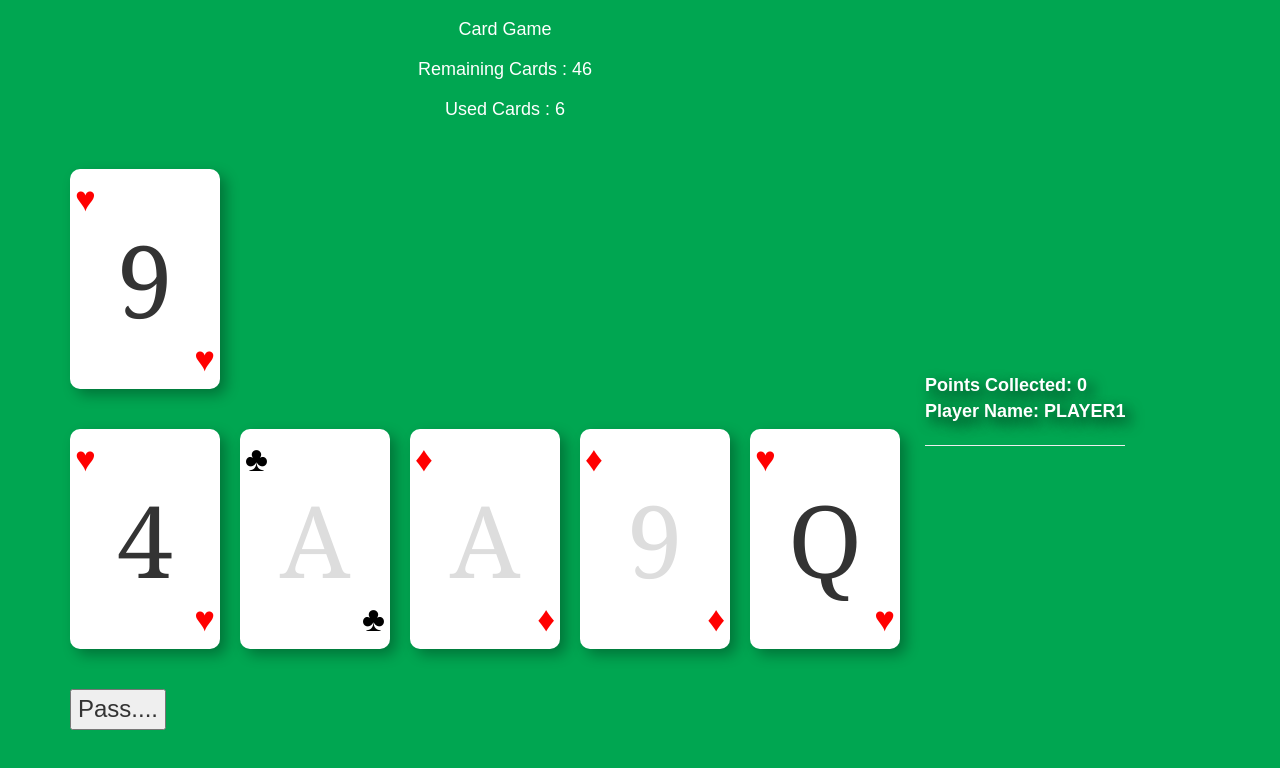
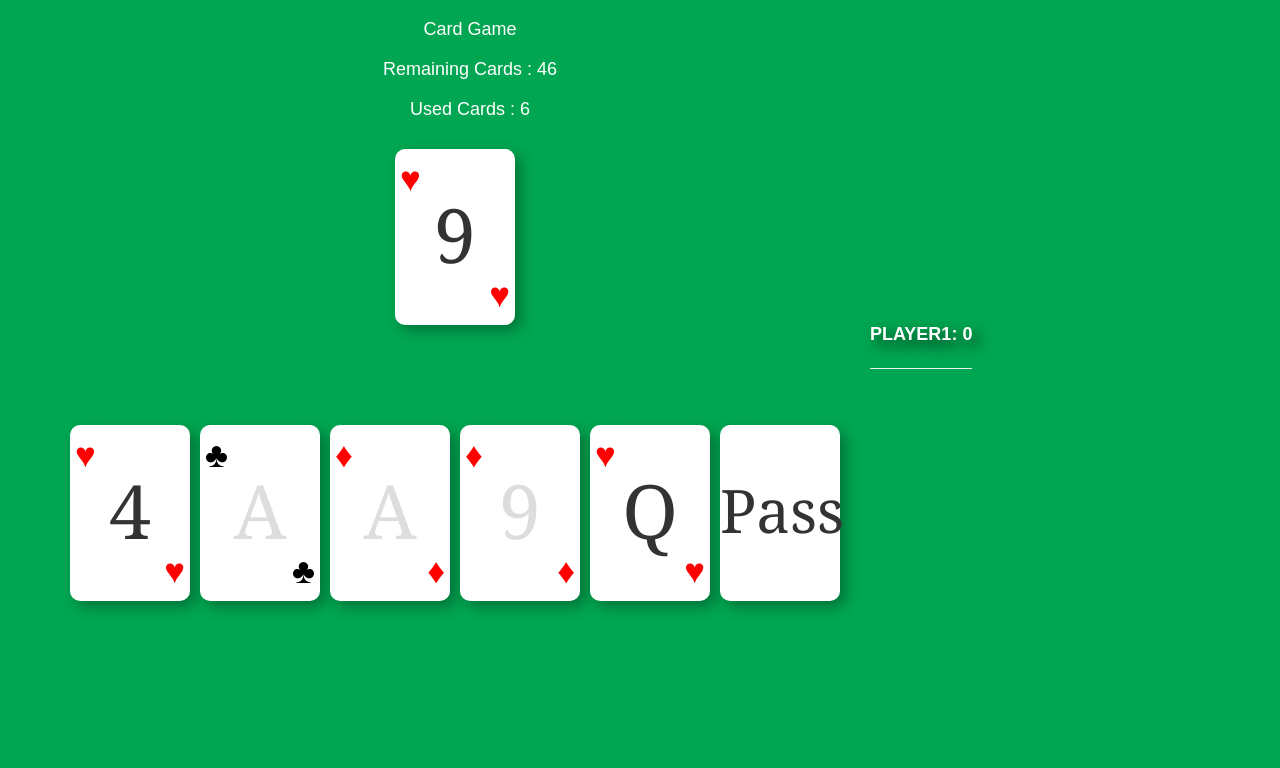
Before and after one commit to handsawy2012/CardGameWithReact, a React app: page /App/1 in a window 1280 px wide. Built offline with nearby package versions, Linux system fonts and the light colour scheme.

Commit message:
Add Pass Card instead of button

```diff
--- a/src/components/DoneFrame.js
+++ b/src/components/DoneFrame.js
@@ -1,15 +1,21 @@
 import React, { Component } from 'react';
 
-const DoneFrame = (props) => {
+class DoneFrame extends React.Component{
+
+constructor(props) {
+        super(props);
+    }
+
+    render(){
             return(
             <div className="text-center">
                 <h2>
-                {props.doneStatus}
+                    {this.props.doneStatus}
                 </h2>
                 {
-                (props.playerName)?
+                    (this.props.playerName)?
                     <h2>
-                    {props.playerName} is the winner ........
+                        {this.props.playerName} is the winner ........
                     </h2>
                     :
                     <h2>
@@ -17,8 +23,8 @@ const DoneFrame = (props) => {
                     </h2>
                 }
             </div>
-
         );
+    }
 }
 
 export default DoneFrame;
--- a/src/components/Game.js
+++ b/src/components/Game.js
@@ -133,17 +133,8 @@ class Game extends React.Component{
         {
             if(!this.players[i].pass)
             {
-                for(var j = 0; j < this.players[i].cardsOnHand.length; j++)
-                {
-                    if(!this.state.selectedCards.find((card)=> card.id == this.players[i].cardsOnHand[j].id))
-                    {
-                        if(this.players[i].cardsOnHand[j].suit == activeCardSuit)
-                        {
                 allPass = false;
                 break;
-                        }
-                    }
-                }
             }
         }
 
@@ -274,10 +265,13 @@ class Game extends React.Component{
     render(){
         return(
             <table>
+            <tbody>
                 <tr>
+                    <td>
                         <h3>Card Game </h3>
                         <h3>Remaining Cards : {this.gameCards.cardCount()}</h3>
                         <h3>Used Cards : {this.usedCards}</h3>
+                    </td>
                 </tr>
                 <tr>
                     <td>
@@ -287,6 +281,10 @@ class Game extends React.Component{
                                     playerName={this.GetTheWinnerName()}/> :
                                     <WildCard activeCard = {this.activeCard}/>
                         }
+                        <br/>
+                        <br/>
+                        <br/>
+                        <br/>
                     </td>
                     <td rowSpan="2">
                     {
@@ -314,7 +312,7 @@ class Game extends React.Component{
                     }
                     </td>
                 </tr>
-                <tr colspan="2">
+                <tr colSpan="2">
                     <td>
                         <div>
                         {
@@ -327,12 +325,16 @@ class Game extends React.Component{
                                                 playerIndex = {this.state.activePlayerIndex}
                                                 key = {this.state.activePlayerIndex}
                                                 activePlayerIndex = {this.state.activePlayerIndex}
-                                            activeCard = {this.activeCard}/>:
-                            <NavLink to="/" className="playAgainLink">Play again...</NavLink>
+                                                activeCard = {this.activeCard}/>
+                                :
+                                <NavLink to="/" className="playAgainLink">
+                                    Play again...
+                                </NavLink>
                         }
                         </div>
                     </td>
                 </tr>
+            </tbody>
             </table>
         );
     }
--- a/src/components/PlayerInfo.js
+++ b/src/components/PlayerInfo.js
@@ -10,17 +10,13 @@ const PlayerInfo = (props) => {
     }
 
     return(
-            <div className={"row " + playerClassName()}>
+            <div className={playerClassName()}>
                 <span>
-                    Points Collected: {props.points}</span>
+                    {props.name}: {props.points}
+                </span>
                 <br/>
-                <span>
-                    Player Name: {props.name}
-                </span>
-
+                <hr/>
                 <br/>
-                                                <hr/>
-                                                <br/>
             </div>
     );
 }
--- a/src/components/StackedCards.js
+++ b/src/components/StackedCards.js
@@ -23,12 +23,11 @@ const StackedCards = (props) => {
                     <p/>
             }
 
-            <div>
-                <button onClick={() => props.passPlay(props.playerIndex)}
+                <div onClick={() => props.passPlay(props.playerIndex)}
+                    className={"card pass"}
                         disabled={props.played || props.activePlayerIndex != props.playerIndex}>
-                    Pass....
-                </button>
-            </div>
+                    <p className={"pass"}>Pass</p>
+                </div>
         </div>
     );
 }
--- a/src/index.css
+++ b/src/index.css
@@ -46,21 +46,34 @@ span, hr,  h3, .playAgainLink{
   cursor: not-allowed;
 }
 
+td{
+  text-align: -webkit-center;
+}
 .card {
   position: relative;
-  float: left;
-  margin-right: 20px;
-  margin-top: 40px;
-  width: 150px;
-  height: 220px;
+  margin-right: 10px;
+  margin-top: 20px;
+  width: 120px;
+  height: 176px;
   border-radius: 10px;
   background: #fff;
   box-shadow: 6px 6px 14px rgba(0,0,0,0.3);
   -webkit-box-shadow:  6px 6px 14px rgba(0,0,0,0.3);
+  -webkit-box-shadow-color:  red;
+  cursor: pointer;
 }
 
 .player {
   float: left;
+}
+
+.pass {
+  float: left;
+  font-size: 1em;
+}
+
+.pass p {
+  font-size: .1em;
 }
 
 .activePlayer, h2 {
@@ -68,6 +81,7 @@ span, hr,  h3, .playAgainLink{
   font-weight: 700;
   text-shadow: 6px 6px 14px rgba(0,0,0,0.8);
   -webkit-text-shadow:  6px 6px 14px rgba(0,0,0,0.8);
+  -webkit-box-shadow-color: yellow;
 }
 
 .notActive {
@@ -78,12 +92,19 @@ span, hr,  h3, .playAgainLink{
   float: left;
 }
 
-.playersInfo {
-  float: right;
+.card p, .card1 p, .card2 p, .card3 p, .card4 p {
+  font: 75px/170px Georgia, Times New Roman, serif;
+  text-align: center;
+  -webkit-touch-callout: none; /* iOS Safari */
+  -webkit-user-select: none; /* Safari */
+  -khtml-user-select: none; /* Konqueror HTML */
+  -moz-user-select: none; /* Firefox */
+  -ms-user-select: none; /* Internet Explorer/Edge */
+  user-select: none; /* Non-prefixed version, currently supported by Chrome and Opera */
 }
 
-.card p, .card1 p, .card2 p, .card3 p, .card4 p {
-  font: 100px/220px Georgia, Times New Roman, serif;
+.pass p {
+  font: 60px/170px Georgia, Times New Roman, serif;
   text-align: center;
   -webkit-touch-callout: none; /* iOS Safari */
   -webkit-user-select: none; /* Safari */
```
Also changed, not shown: package.json (+7 -8 lines), src/controller/cardGame.server.controller.js (added, +9 -0 lines), src/models/cardGame.server.model.js (added, +8 -0 lines), 1 other file. Lines whose indentation alone changed are shown as unchanged.
